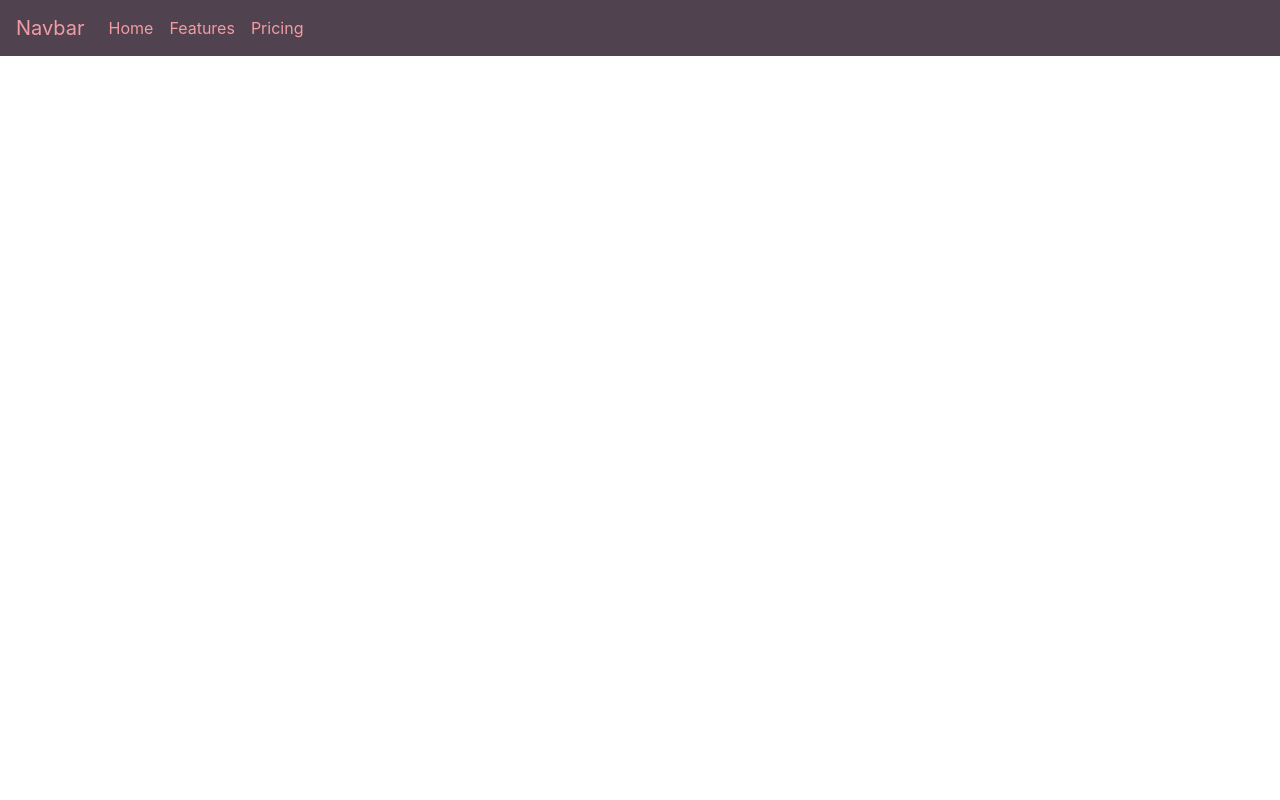
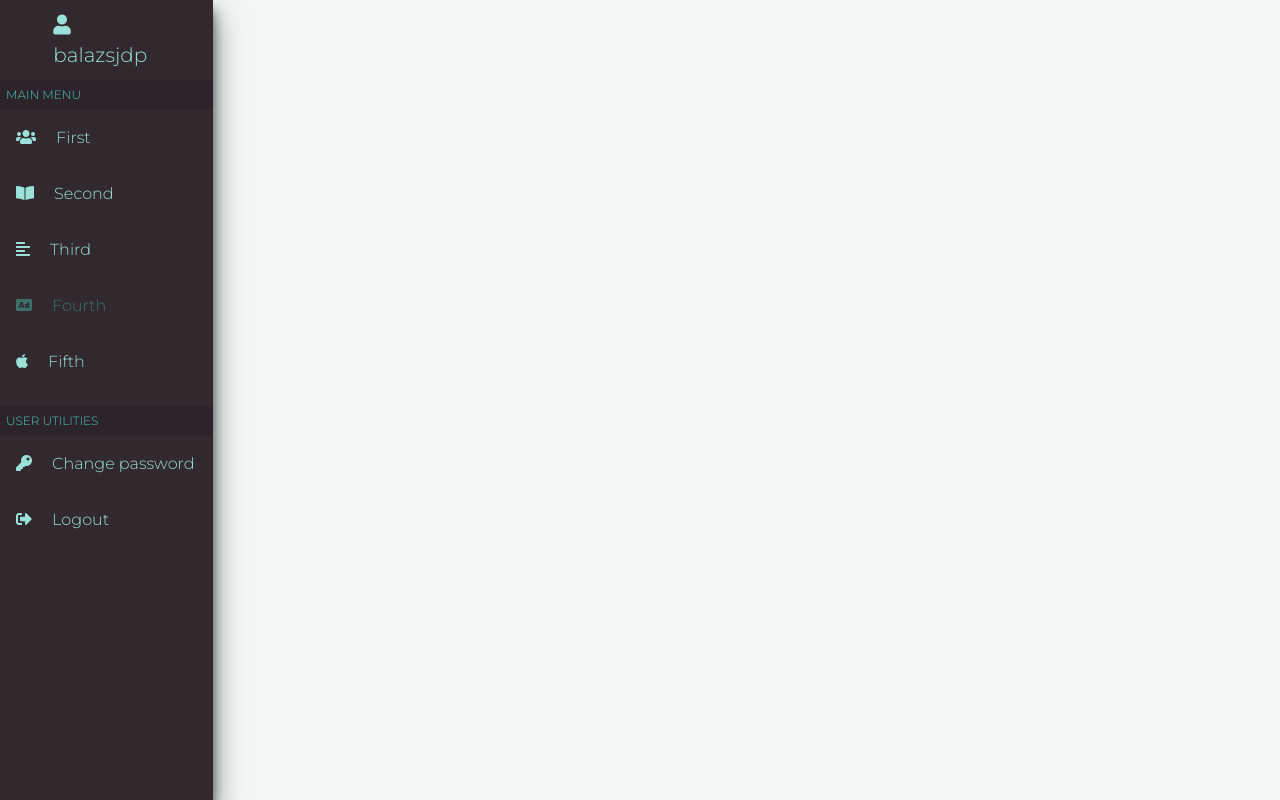
Before and after one commit to balazsjdp/admin_frontend, a React (Create React App) app: page / in a window 1280 px wide. Built offline with nearby package versions, Linux system fonts and the light colour scheme.

Commit message:
navigation started

```diff
--- a/package.json
+++ b/package.json
@@ -3,6 +3,7 @@
   "version": "0.1.0",
   "private": true,
   "dependencies": {
+    "@fortawesome/fontawesome-free": "^5.15.1",
     "@testing-library/jest-dom": "^4.2.4",
     "@testing-library/react": "^9.5.0",
     "@testing-library/user-event": "^7.2.1",
--- a/public/index.html
+++ b/public/index.html
@@ -9,21 +9,13 @@
       name="description"
       content="Web site created using create-react-app"
     />
+
+    <link href="https://fonts.googleapis.com/css2?family=Montserrat:wght@300&display=swap" rel="stylesheet">
+
+
+
     <link rel="apple-touch-icon" href="%PUBLIC_URL%/logo192.png" />
-    <!--
-      manifest.json provides metadata used when your web app is installed on a
-      user's mobile device or desktop. See https://developers.google.com/web/fundamentals/web-app-manifest/
-    -->
     <link rel="manifest" href="%PUBLIC_URL%/manifest.json" />
-    <!--
-      Notice the use of %PUBLIC_URL% in the tags above.
-      It will be replaced with the URL of the `public` folder during the build.
-      Only files inside the `public` folder can be referenced from the HTML.
-
-      Unlike "/favicon.ico" or "favicon.ico", "%PUBLIC_URL%/favicon.ico" will
-      work correctly both with client-side routing and a non-root public URL.
-      Learn how to configure a non-root public URL by running `npm run build`.
-    -->
     <title>React App</title>
   </head>
   <body>
--- a/src/App.js
+++ b/src/App.js
@@ -1,12 +1,13 @@
 import React from 'react';
-import './App.css';
+import './scss/app.scss';
 
 import Navbar from './components/Navbar'
 
 function App() {
   return (
     <div className="App">
-      <Navbar></Navbar>
+        <Navbar></Navbar>
+
     </div>
   );
 }
--- /dev/null
+++ b/src/components/FontawesomeIcon.jsx
@@ -0,0 +1,13 @@
+import React from 'react';
+
+let padding_right_style = {"padding-right": "1em"}
+
+const FontawesomeIcon = (props) => {
+    return (
+
+    <i style={props.paddingRight ? padding_right_style : null} className={props.iconName}></i>
+
+    );
+}
+
+export default FontawesomeIcon;
--- a/src/components/Navbar.jsx
+++ b/src/components/Navbar.jsx
@@ -1,28 +1,29 @@
-import React, { Component, Fragment } from 'react';
+import React from 'react';
 import "../scss/navbar.scss";
+import FontawesomeIcon from './FontawesomeIcon';
 
 const Navbar = () => {
-    return ( <Fragment>
-        <nav className="navbar navbar-expand-lg">
-            <a className="navbar-brand" href="#">Navbar</a>
-            <button className="navbar-toggler" type="button" data-toggle="collapse" data-target="#navbarNav" aria-controls="navbarNav" aria-expanded="false" aria-label="Toggle navigation">
-                <span className="navbar-toggler-icon"></span>
-            </button>
-            <div className="collapse navbar-collapse" id="navbarNav">
-                <ul className="navbar-nav">
-                <li className="nav-item active">
-                    <a className="nav-link" href="#">Home <span className="sr-only">(current)</span></a>
-                </li>
-                <li className="nav-item">
-                    <a className="nav-link" href="#">Features</a>
-                </li>
-                <li className="nav-item">
-                    <a className="nav-link" href="#">Pricing</a>
-                </li>
-                </ul>
-            </div>
-        </nav>
-    </Fragment> );
+    return (
+    <nav className="col-6 col-md-2">
+        <div className="nav-top">
+            <p>
+            <FontawesomeIcon iconName="fas fa-user"/> balazsjdp</p>
+        </div>
+        <div className="nav-separator">Main menu</div>
+        <ul className="nav-items">
+            <li className="nav-item"><FontawesomeIcon paddingRight={true} iconName="fas fa-users"/> First</li>
+            <li className="nav-item"><FontawesomeIcon paddingRight={true} iconName="fas fa-book-open"/> Second</li>
+            <li className="nav-item"><FontawesomeIcon paddingRight={true} iconName="fas fa-align-left"/> Third</li>
+            <li className="nav-item disabled"><FontawesomeIcon paddingRight={true} iconName="fas fa-ad"/> Fourth</li>
+            <li className="nav-item"><FontawesomeIcon paddingRight={true} iconName="fab fa-apple"/> Fifth</li>
+        </ul>
+        <div className="nav-separator">User utilities</div>
+        <ul className="nav-items">
+            <li className="nav-item"><FontawesomeIcon paddingRight={true} iconName="fas fa-key"/> Change password</li>
+            <li className="nav-item"><FontawesomeIcon paddingRight={true} iconName="fas fa-sign-out-alt"/> Logout</li>
+
+        </ul>
+    </nav>);
 }
 
 export default Navbar;
--- a/src/index.js
+++ b/src/index.js
@@ -1,6 +1,7 @@
 import React from 'react';
 import ReactDOM from 'react-dom';
 import 'bootstrap/dist/css/bootstrap.css';
+import '@fortawesome/fontawesome-free/css/all.min.css'
 import './index.css';
 
 import App from './App';
--- a/src/scss/app.scss
+++ b/src/scss/app.scss
@@ -1,5 +1,6 @@
 @import "base/variables";
 
-body{
-    background-color: $gray;
+body {
+    font-family: 'Merriweather';
+    background-color: $cream;
 }
--- a/src/scss/base/_variables.scss
+++ b/src/scss/base/_variables.scss
@@ -1,8 +1,13 @@
 
-/* Baisc colors */
+/* Basic colors */
 
-$dark : #50424F;
-$pink: #E7AFE2;
+$dark : #32292F;
+$bluegreen: #99E1D9;
+$cream: #F0F7F4;
+$cadetblue : #70ABAF;
+$myrtle: #3D7068;
+
+/*$pink: #E7AFE2;
 $gray: #B7A6B5;
 $strongPink: #4B1D49;
 
@@ -11,4 +16,4 @@ $strongPink: #4B1D49;
 $black: #2E282A;
 $pink: #F29CA3;
 $beige: #EEF5DB;
-$blond: #FEF6C9;
+$blond: #FEF6C9;*/
--- a/src/scss/navbar.scss
+++ b/src/scss/navbar.scss
@@ -3,11 +3,57 @@
 
 nav{
     background-color: $dark;
+    height: 100vh;
+    font-family: 'Montserrat';
+    color:$bluegreen;
+    padding: 0 !important;
+    box-shadow: 0 14px 28px rgba(0,0,0,0.5), 0 10px 10px rgba(0,0,0,0.5);
 
-    a{
-        color: $pink;
-        &:hover{
-            color: $gray !important;
+    .nav-top{
+        height: 5em;
+        align-items: center;
+        position: relative;
+
+        p{
+            margin: 0;
+            position: absolute;
+            top: 50%;
+            left: 50%;
+            -ms-transform: translate(-50%, -50%);
+            transform: translate(-50%, -50%);
+            font-size: 20px;
+        }
+    }
+
+    .nav-separator{
+        background-color: darken($dark, 2%);
+        padding:0.5em;
+        text-transform: uppercase;
+        font-size: 12px;
+        color: darken($bluegreen, 20%);
+    }
+
+
+    .nav-items{
+        list-style: none;
+        padding:0;
+
+        .nav-item{
+            padding:1em;
+            &:hover{
+                cursor: pointer;
+                background-color: $bluegreen;
+                color:$dark;
+            }
+        }
+
+        .nav-item.disabled{
+            color: $myrtle;
+            &:hover{
+                cursor: not-allowed;
+                background-color: $myrtle;
+                color:$dark;
+            }
         }
     }
 }
```
Also changed, not shown: 2 other files (tests, documents, lock files or other folders).
